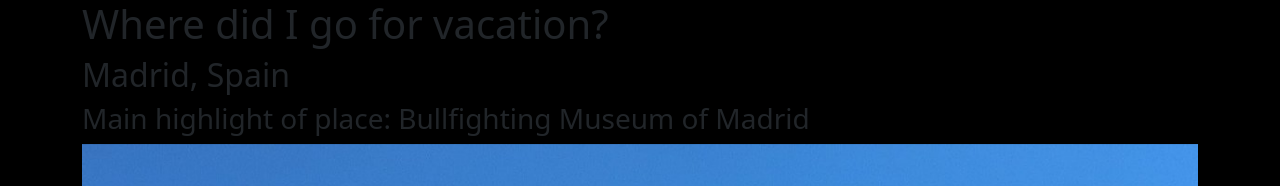
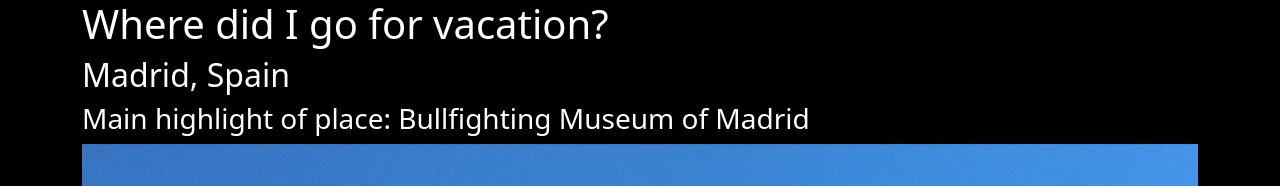
Before and after one commit to HarrisM00/Summer-tainment, a plain HTML site: page index.html in a window 1280 px wide. Shown: the top 186 px of the page. Drawn offline with nearby package versions, Linux system fonts and the light colour scheme.

Commit message:
text color change

```diff
--- a/style.css
+++ b/style.css
@@ -8,3 +8,15 @@ p1 {
 body {
     background-color: rgb(0, 0, 0);
  }
+h1 {
+    color: white;
+}
+h2 {
+    color: white;
+}
+h3 {
+    color: white;
+}
+p {
+    color: white;
+}
```
